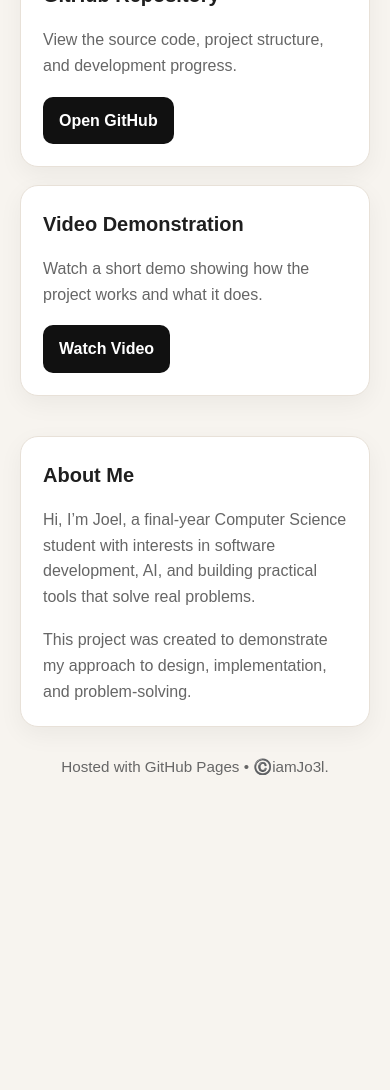
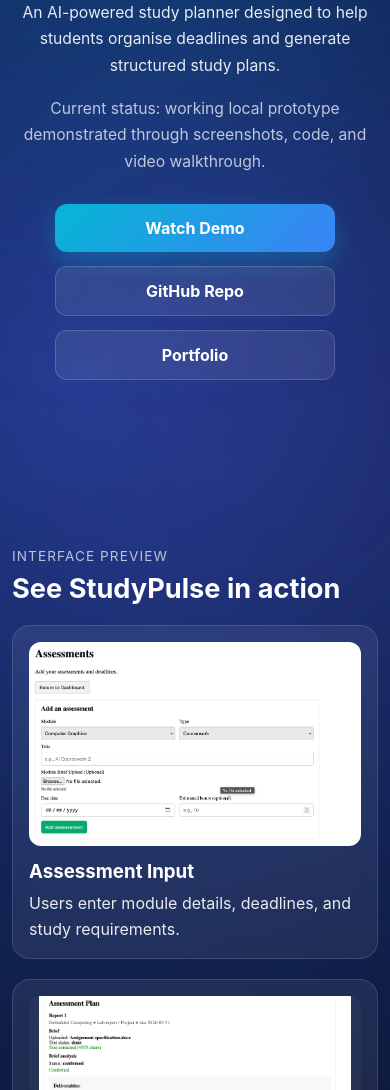
Before and after one commit to JayAby/studypulseportfolio, a plain HTML site: page index.html in a window 390 px wide. Shown: the part 300-1390 px from the top of the page. Before the commit the page ends 1155 px from the top, so only its background shows below. Drawn offline with Linux system fonts and the light colour scheme.

Commit message:
Improve StudyPulse landing page UI and add demo integration

```diff
--- a/index.html
+++ b/index.html
@@ -3,156 +3,161 @@
 <head>
   <meta charset="UTF-8" />
   <meta name="viewport" content="width=device-width, initial-scale=1.0" />
-  <title>Project Showcase</title>
-  <style>
-    :root {
-      --bg: #f7f4ef;
-      --card: #ffffff;
-      --text: #1f1f1f;
-      --muted: #666666;
-      --accent: #111111;
-      --border: #e8e1d8;
-    }
-
-    * { box-sizing: border-box; }
-
-    body {
-      margin: 0;
-      font-family: Arial, Helvetica, sans-serif;
-      background: var(--bg);
-      color: var(--text);
-      line-height: 1.6;
-    }
-
-    .container {
-      max-width: 900px;
-      margin: 0 auto;
-      padding: 32px 20px 60px;
-    }
-
-    .hero {
-      text-align: center;
-      padding: 32px 0 18px;
-    }
-
-    .hero h1 {
-      margin: 0 0 10px;
-      font-size: 2.2rem;
-    }
-
-    .hero p {
-      margin: 0 auto;
-      max-width: 680px;
-      color: var(--muted);
-      font-size: 1rem;
-    }
-
-    .grid {
-      display: grid;
-      grid-template-columns: repeat(auto-fit, minmax(250px, 1fr));
-      gap: 18px;
-      margin-top: 28px;
-    }
-
-    .card {
-      background: var(--card);
-      border: 1px solid var(--border);
-      border-radius: 18px;
-      padding: 22px;
-      box-shadow: 0 8px 24px rgba(0,0,0,0.05);
-    }
-
-    .card h2 {
-      margin-top: 0;
-      margin-bottom: 10px;
-      font-size: 1.25rem;
-    }
-
-    .card p {
-      color: var(--muted);
-      margin-bottom: 18px;
-    }
-
-    .button {
-      display: inline-block;
-      text-decoration: none;
-      background: var(--accent);
-      color: white;
-      padding: 11px 16px;
-      border-radius: 10px;
-      font-weight: 700;
-    }
-
-    .button:hover {
-      opacity: 0.9;
-    }
-
-    .about {
-      margin-top: 22px;
-    }
-
-    .about p:last-child {
-      margin-bottom: 0;
-    }
-
-    .footer {
-      text-align: center;
-      color: var(--muted);
-      margin-top: 28px;
-      font-size: 0.95rem;
-    }
-
-    @media (max-width: 600px) {
-      .hero h1 { font-size: 1.8rem; }
-      .container { padding-top: 20px; }
-    }
-  </style>
+  <title>StudyPulse | Joel Olubankole</title>
+  <link rel="stylesheet" href="style.css" />
 </head>
 <body>
-  <div class="container">
+  <nav class="navbar">
+    <div class="logo">StudyPulse</div>
+
+    <div class="nav-links">
+      <a href="#screenshots">Preview</a>
+      <a href="#about">About</a>
+      <a href="#links">Links</a>
+    </div>
+  </nav>
+
+  <main>
     <section class="hero">
-      <h1>StudyPulse Portfolio</h1>
-      <p>
-        Welcome to my project showcase. This page includes a short introduction about me,
-        a link to my GitHub repository, and a video demonstration of my work.
-      </p>
+      <div class="hero-content">
+        <p class="eyebrow">Built by Joel Olubankole</p>
+
+        <h1>StudyPulse</h1>
+
+        <p class="hero-subtitle">
+          An AI-powered study planner designed to help students organise
+          deadlines and generate structured study plans.
+        </p>
+
+        <p class="hero-note">
+          Current status: working local prototype demonstrated through screenshots,
+          code, and video walkthrough.
+        </p>
+
+        <div class="hero-buttons">
+          <a
+            href="https://youtu.be/gZB_kIA10EE"
+            class="btn btn-primary"
+            target="_blank"
+            rel="noopener noreferrer"
+          >
+            Watch Demo
+          </a>
+
+          <a
+            href="https://github.com/JayAby/StudyWithM3"
+            class="btn btn-secondary"
+            target="_blank"
+            rel="noopener noreferrer"
+          >
+            GitHub Repo
+          </a>
+
+          <a href="#" class="btn btn-secondary">
+            Portfolio
+          </a>
+        </div>
+      </div>
     </section>
 
-    <section class="grid">
-      <div class="card">
-        <h2>GitHub Repository</h2>
-        <p>
-          View the source code, project structure, and development progress.
-        </p>
-        <a class="button" href="https://github.com/JayAby/StudyWithM3" target="_blank" rel="noopener noreferrer">
-          Open GitHub
-        </a>
+    <section class="section" id="screenshots">
+      <div class="section-heading">
+        <p class="section-label">Interface Preview</p>
+        <h2>See StudyPulse in action</h2>
       </div>
 
-      <div class="card">
-        <h2>Video Demonstration</h2>
-        <p>
-          Watch a short demo showing how the project works and what it does.
-        </p>
-        <a class="button" href="https://www.youtube.com/" target="_blank" rel="noopener noreferrer">
-          Watch Video
-        </a>
+      <div class="screenshot-grid">
+        <article class="screenshot-card">
+          <img
+            src="assets/images/assessmentInput.png"
+            alt="StudyPulse assessment input interface"
+          />
+          <h3>Assessment Input</h3>
+          <p>Users enter module details, deadlines, and study requirements.</p>
+        </article>
+
+        <article class="screenshot-card">
+          <img
+            src="assets/images/assessmentPlan.png"
+            alt="StudyPulse generated study plan"
+          />
+          <h3>Generated Study Plan</h3>
+          <p>The system creates a structured study schedule from assessment information.</p>
+        </article>
+
+        <article class="screenshot-card">
+          <img
+            src="assets/images/planner.png"
+            alt="StudyPulse structured study tasks"
+          />
+          <h3>Structured Study Tasks</h3>
+          <p>StudyPulse outputs a structured set of study tasks based on deadlines and assessment details.</p>
+        </article>
+      </div>
+    </section>
+
+    <section class="section" id="about">
+      <div class="section-heading">
+        <p class="section-label">About</p>
+        <h2>The builder behind StudyPulse</h2>
       </div>
 
-      <div class="card about">
-        <h2>About Me</h2>
+      <div class="single-card">
         <p>
-          Hi, I’m Joel, a final-year Computer Science student with interests in software development,
-          AI, and building practical tools that solve real problems.
-        </p>
-        <p>
-          This project was created to demonstrate my approach to design, implementation,
-          and problem-solving.
+          I’m Joel Olubankole, a final-year Computer Science student focused on AI,
+          software engineering, and building practical systems that solve real problems.
         </p>
       </div>
     </section>
 
-    <p class="footer">Hosted with GitHub Pages • ©️iamJo3l.</p>
-  </div>
+    <section class="section" id="links">
+      <div class="section-heading">
+        <p class="section-label">Links</p>
+        <h2>Explore more</h2>
+      </div>
+
+      <div class="cards">
+        <article class="card">
+          <h3>Demo Video</h3>
+          <p>Watch a short walkthrough of the current working StudyPulse prototype.</p>
+          <a
+            href="https://youtu.be/gZB_kIA10EE"
+            class="text-link"
+            target="_blank"
+            rel="noopener noreferrer"
+          >
+            Open demo →
+          </a>
+        </article>
+
+        <article class="card">
+          <h3>GitHub</h3>
+          <p>View the source code, project structure, and implementation progress.</p>
+          <a
+            href="https://github.com/JayAby/StudyWithM3"
+            class="text-link"
+            target="_blank"
+            rel="noopener noreferrer"
+          >
+            Open repository →
+          </a>
+        </article>
+
+        <article class="card">
+          <h3>Portfolio</h3>
+          <p>A wider portfolio page for other projects and future work.</p>
+          <a href="#" class="text-link">
+            Open portfolio →
+          </a>
+        </article>
+      </div>
+    </section>
+  </main>
+
+  <footer class="footer">
+    <p>StudyPulse • Built by Joel Olubankole</p>
+  </footer>
+
+  <script src="script.js"></script>
 </body>
 </html>
--- /dev/null
+++ b/style.css
@@ -0,0 +1,369 @@
+* {
+  box-sizing: border-box;
+}
+
+html {
+  scroll-behavior: smooth;
+}
+
+body {
+  margin: 0;
+  font-family: Inter, Arial, sans-serif;
+  color: white;
+  background:
+    radial-gradient(circle at 20% 20%, #1e3a8a, transparent 40%),
+    radial-gradient(circle at 80% 70%, #06b6d4, transparent 40%),
+    linear-gradient(135deg, #020617, #0f172a);
+  min-height: 100vh;
+  overflow-x: hidden;
+}
+
+body::before {
+  content: "";
+  position: fixed;
+  width: 700px;
+  height: 700px;
+  background: radial-gradient(circle, #06b6d4, transparent 70%);
+  top: -200px;
+  left: -200px;
+  filter: blur(140px);
+  opacity: 0.35;
+  pointer-events: none;
+  z-index: -1;
+}
+
+body::after {
+  content: "";
+  position: fixed;
+  width: 700px;
+  height: 700px;
+  background: radial-gradient(circle, #8b5cf6, transparent 70%);
+  bottom: -200px;
+  right: -200px;
+  filter: blur(140px);
+  opacity: 0.25;
+  pointer-events: none;
+  z-index: -1;
+}
+
+.navbar {
+  position: sticky;
+  top: 0;
+  z-index: 100;
+  display: flex;
+  justify-content: space-between;
+  align-items: center;
+  padding: 18px 24px;
+  background: rgba(2, 6, 23, 0.45);
+  backdrop-filter: blur(14px);
+  border-bottom: 1px solid rgba(255, 255, 255, 0.08);
+}
+
+.logo {
+  font-size: 1.1rem;
+  font-weight: 700;
+}
+
+.nav-links {
+  display: flex;
+  gap: 18px;
+}
+
+.nav-links a {
+  color: white;
+  text-decoration: none;
+  opacity: 0.85;
+  font-size: 0.95rem;
+  transition: opacity 0.25s ease;
+}
+
+.nav-links a:hover {
+  opacity: 1;
+}
+
+main {
+  width: min(1100px, calc(100% - 32px));
+  margin: 0 auto;
+}
+
+.hero {
+  min-height: 92vh;
+  display: flex;
+  align-items: center;
+  justify-content: center;
+  text-align: center;
+  padding: 48px 0;
+}
+
+.hero-content {
+  max-width: 680px;
+  animation: fadeUp 0.9s ease-out;
+}
+
+@keyframes fadeUp {
+  from {
+    opacity: 0;
+    transform: translateY(18px);
+  }
+  to {
+    opacity: 1;
+    transform: translateY(0);
+  }
+}
+
+.eyebrow {
+  margin: 0 0 14px;
+  font-size: 0.9rem;
+  opacity: 0.8;
+  letter-spacing: 0.03em;
+  font-weight: 500;
+}
+
+.hero h1 {
+  margin: 0;
+  font-size: clamp(2.8rem, 8vw, 5.5rem);
+  line-height: 1;
+}
+
+.hero-subtitle {
+  margin: 20px auto 0;
+  max-width: 680px;
+  font-size: 1.05rem;
+  line-height: 1.7;
+  opacity: 0.9;
+}
+
+.hero-note {
+  margin: 16px auto 0;
+  max-width: 680px;
+  font-size: 0.96rem;
+  line-height: 1.7;
+  opacity: 0.72;
+}
+
+.hero-buttons {
+  margin-top: 28px;
+  display: flex;
+  flex-wrap: wrap;
+  gap: 14px;
+  justify-content: center;
+}
+
+.btn {
+  text-decoration: none;
+  padding: 14px 22px;
+  border-radius: 12px;
+  font-weight: 700;
+  transition:
+    transform 0.25s ease,
+    box-shadow 0.25s ease,
+    background 0.25s ease,
+    border-color 0.25s ease;
+}
+
+.btn-primary {
+  color: white;
+  background: linear-gradient(135deg, #06b6d4, #3b82f6);
+  box-shadow: 0 10px 25px rgba(6, 182, 212, 0.3);
+}
+
+.btn-primary:hover {
+  transform: translateY(-2px);
+  box-shadow: 0 14px 30px rgba(6, 182, 212, 0.45);
+}
+
+.btn-secondary {
+  color: white;
+  background: rgba(255, 255, 255, 0.08);
+  border: 1px solid rgba(255, 255, 255, 0.16);
+}
+
+.btn-secondary:hover {
+  transform: translateY(-2px);
+  background: rgba(255, 255, 255, 0.12);
+}
+
+.section {
+  padding: 48px 0;
+}
+
+.section-heading {
+  margin-bottom: 20px;
+}
+
+.section-label {
+  margin: 0 0 8px;
+  font-size: 0.85rem;
+  text-transform: uppercase;
+  letter-spacing: 0.08em;
+  opacity: 0.7;
+}
+
+.section-heading h2 {
+  margin: 0;
+  font-size: clamp(1.7rem, 4vw, 2.5rem);
+}
+
+.screenshot-grid {
+  display: grid;
+  grid-template-columns: repeat(3, minmax(0, 1fr));
+  gap: 20px;
+}
+
+.screenshot-card {
+  position: relative;
+  overflow: hidden;
+  background: rgba(255, 255, 255, 0.07);
+  border: 1px solid rgba(255, 255, 255, 0.12);
+  border-radius: 18px;
+  padding: 16px;
+  backdrop-filter: blur(10px);
+  transition:
+    transform 0.3s ease,
+    border-color 0.3s ease,
+    box-shadow 0.3s ease;
+}
+
+.screenshot-card::before {
+  content: "";
+  position: absolute;
+  inset: 0;
+  background: radial-gradient(circle at top left, rgba(103, 232, 249, 0.12), transparent 45%);
+  opacity: 0;
+  transition: opacity 0.3s ease;
+  pointer-events: none;
+}
+
+.screenshot-card:hover {
+  transform: translateY(-6px);
+  border-color: rgba(103, 232, 249, 0.35);
+  box-shadow: 0 18px 36px rgba(6, 182, 212, 0.16);
+}
+
+.screenshot-card:hover::before {
+  opacity: 1;
+}
+
+.screenshot-card img {
+  width: 100%;
+  height: auto;
+  max-height: 260px;
+  object-fit: contain;
+  border-radius: 12px;
+  display: block;
+  margin-bottom: 14px;
+  background: rgba(255, 255, 255, 0.03);
+}
+
+.screenshot-card h3 {
+  margin: 0 0 8px;
+}
+
+.screenshot-card p {
+  margin: 0;
+  line-height: 1.6;
+  opacity: 0.9;
+}
+
+.cards {
+  display: grid;
+  grid-template-columns: repeat(3, minmax(0, 1fr));
+  gap: 18px;
+}
+
+.card,
+.single-card {
+  background: rgba(255, 255, 255, 0.07);
+  border: 1px solid rgba(255, 255, 255, 0.12);
+  border-radius: 18px;
+  padding: 22px;
+  backdrop-filter: blur(10px);
+}
+
+.card {
+  transition:
+    transform 0.25s ease,
+    border-color 0.25s ease,
+    box-shadow 0.25s ease;
+}
+
+.card:hover {
+  transform: translateY(-4px);
+  border-color: rgba(103, 232, 249, 0.35);
+  box-shadow: 0 14px 30px rgba(6, 182, 212, 0.12);
+}
+
+.card h3 {
+  margin-top: 0;
+  margin-bottom: 10px;
+}
+
+.card p,
+.single-card p {
+  margin: 0;
+  line-height: 1.7;
+  opacity: 0.9;
+}
+
+.text-link {
+  display: inline-block;
+  margin-top: 16px;
+  color: #67e8f9;
+  text-decoration: none;
+  font-weight: 600;
+}
+
+.text-link:hover {
+  opacity: 0.9;
+}
+
+.footer {
+  padding: 28px 16px 36px;
+  text-align: center;
+  opacity: 0.7;
+}
+
+@media (max-width: 900px) {
+  .cards,
+  .screenshot-grid {
+    grid-template-columns: 1fr;
+  }
+}
+
+@media (max-width: 700px) {
+  .navbar {
+    padding: 16px;
+    flex-direction: column;
+    gap: 10px;
+  }
+
+  .nav-links {
+    gap: 14px;
+    flex-wrap: wrap;
+    justify-content: center;
+  }
+
+  .hero {
+    min-height: 85vh;
+    padding: 32px 0;
+  }
+
+  .hero-subtitle,
+  .hero-note {
+    font-size: 0.98rem;
+  }
+
+  .btn {
+    width: 100%;
+    max-width: 280px;
+    text-align: center;
+  }
+
+  .screenshot-card img {
+    height: auto;
+  }
+
+  main {
+    width: min(1100px, calc(100% - 24px));
+  }
+}
```
Also changed, not shown: assets/images/assessmentInput.png (added), assets/images/assessmentPlan.png (added), assets/images/planner.png (added), assets/images/setup.png (added), 1 other file.
